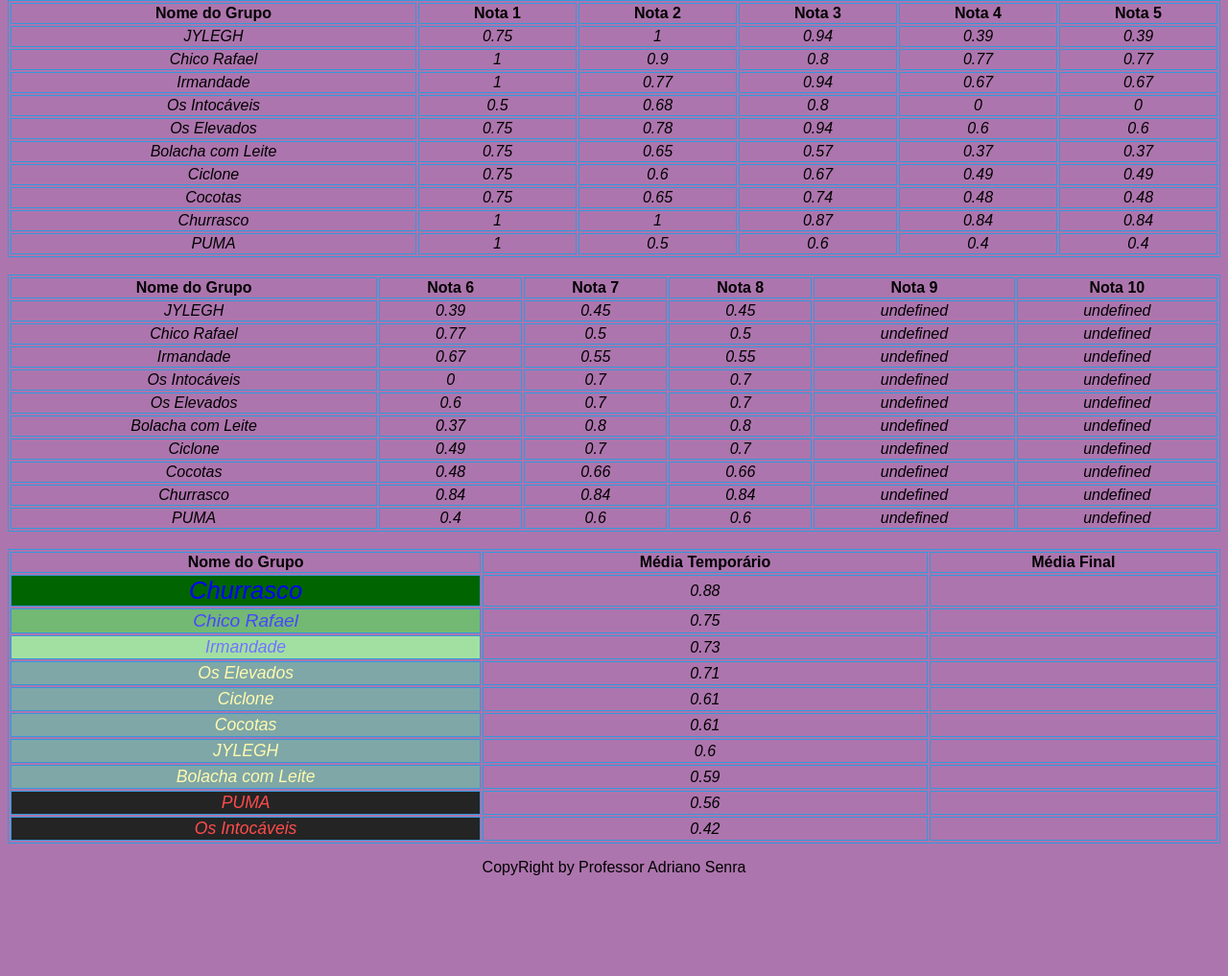
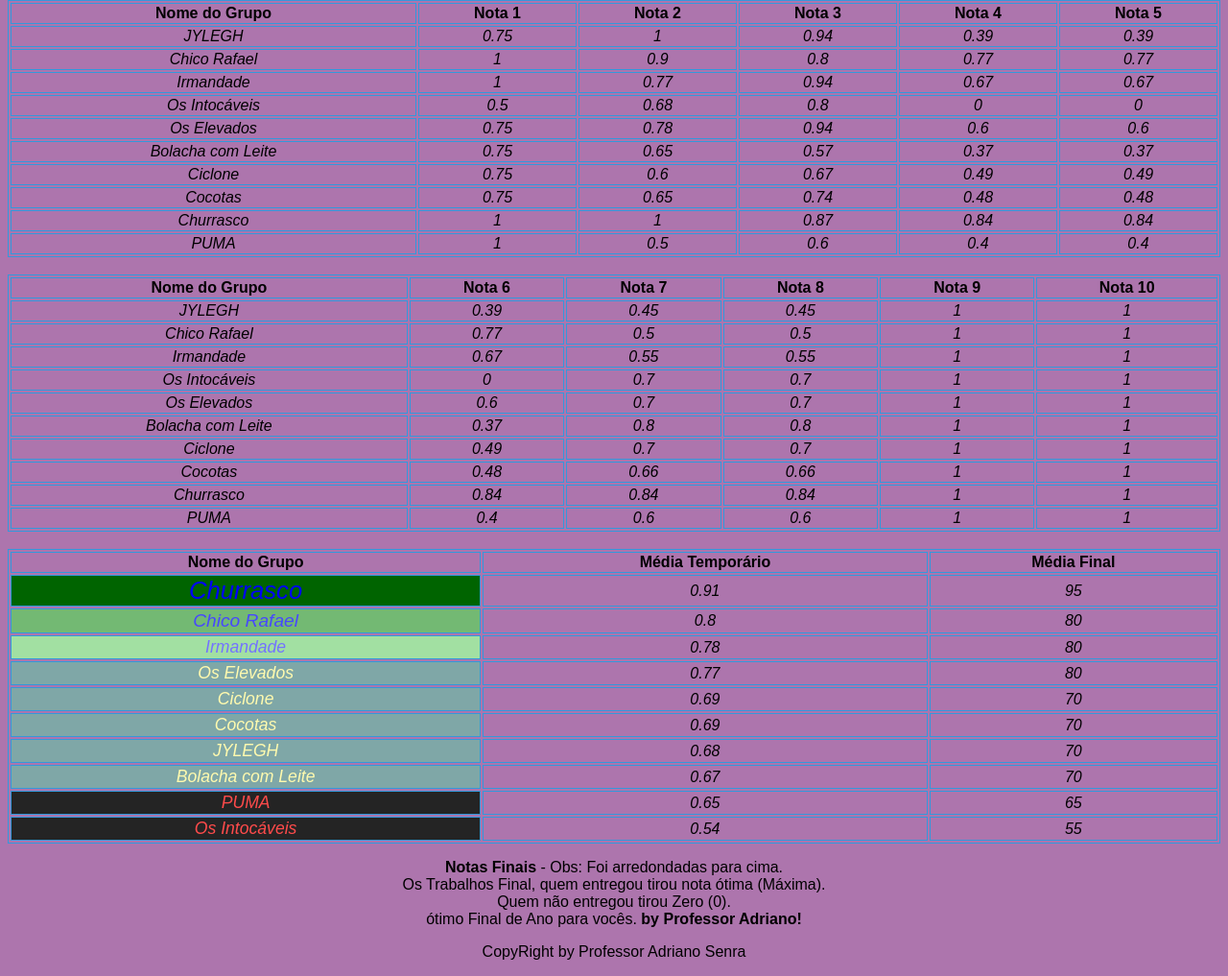
Before and after one commit to EscolaEducaRS/caicmatematica, a plain HTML site: page rank.html in a window 1280 px wide. Shown: the part 185-1202 px from the top of the page at 96% size. Before the commit the page ends 1114 px from the top, so only its background shows below. Drawn offline with Linux system fonts and the light colour scheme.

Commit message:
Add files via upload

```diff
--- a/js_docs/rank.js
+++ b/js_docs/rank.js
@@ -1,6 +1,6 @@
 let grupo1 = {
     nome: "JYLEGH",
-    notas: [0, 0.75,1,0.94,0.39,0.39,0.39,0.45,0.45],
+    notas: [0, 0.75,1,0.94,0.39,0.39,0.39,0.45,0.45,1,1],
     mediaProv: function () {
         let notasM = 0
         if (grupo1.notas[1]>0) {notasM = grupo1.notas[1] }
@@ -22,7 +22,7 @@ let grupo1 = {
 }
 let grupo2 = {
     nome: "Chico Rafael",
-    notas: [0, 1,0.9,0.8,0.77,0.77,0.77,0.5,0.5],
+    notas: [0, 1,0.9,0.8,0.77,0.77,0.77,0.5,0.5,1,1],
     mediaProv: function () {
         let notasM = 0
         if (grupo2.notas[1]>0) {notasM = grupo2.notas[1] }
@@ -44,7 +44,7 @@ let grupo2 = {
 }
 let grupo3 = {
     nome: "Irmandade",
-    notas: [0,1,0.77,0.94,0.67,0.67,0.67,0.55,0.55],
+    notas: [0,1,0.77,0.94,0.67,0.67,0.67,0.55,0.55,1,1],
     mediaProv: function () {
         let notasM = 0
         if (grupo3.notas[1]>0) {notasM = grupo3.notas[1] }
@@ -66,7 +66,7 @@ let grupo3 = {
 }
 let grupo4 = {
     nome: "Os Intocáveis",
-    notas: [0, 0.5,0.68,0.8,0,0,0,0.7,0.7],
+    notas: [0, 0.5,0.68,0.8,0,0,0,0.7,0.7,1,1],
     mediaProv: function () {
         let notasM = 0
         if (grupo4.notas[1]>0) {notasM = grupo4.notas[1] }
@@ -88,7 +88,7 @@ let grupo4 = {
 }
 let grupo5 = {
     nome: "Os Elevados",
-    notas: [0, 0.75,0.78,0.94,0.6,0.6,0.6,0.7,0.7],
+    notas: [0, 0.75,0.78,0.94,0.6,0.6,0.6,0.7,0.7,1,1],
     mediaProv: function () {
         let notasM = 0
         if (grupo5.notas[1]>0) {notasM = grupo5.notas[1] }
@@ -110,7 +110,7 @@ let grupo5 = {
 }
 let grupo6 = {
     nome: "Bolacha com Leite",
-    notas: [0,0.75,0.65,0.57,0.37,0.37,0.37,0.8,0.8],
+    notas: [0,0.75,0.65,0.57,0.37,0.37,0.37,0.8,0.8,1,1],
     mediaProv: function () {
         let notasM = 0
         if (grupo6.notas[1]>0) {notasM = grupo6.notas[1] }
@@ -132,7 +132,7 @@ let grupo6 = {
 }
 let grupo7 = {
     nome: "Ciclone",
-    notas: [0,0.75,0.6,0.67,0.49,0.49,0.49,0.7,0.7],
+    notas: [0,0.75,0.6,0.67,0.49,0.49,0.49,0.7,0.7,1,1],
     mediaProv: function () {
         let notasM = 0
         if (grupo7.notas[1]>0) {notasM = grupo7.notas[1] }
@@ -154,7 +154,7 @@ let grupo7 = {
 }
 let grupo8 = {
     nome: "Cocotas",
-    notas: [0,0.75,0.65,0.74,0.48,0.48,0.48,0.66,0.66],
+    notas: [0,0.75,0.65,0.74,0.48,0.48,0.48,0.66,0.66,1,1],
     mediaProv: function () {
         let notasM = 0
         if (grupo8.notas[1]>0) {notasM = grupo8.notas[1] }
@@ -176,7 +176,7 @@ let grupo8 = {
 }
 let grupo9 = {
     nome: "Churrasco",
-    notas: [0,1,1,0.87,0.84,0.84,0.84,0.84,0.84],
+    notas: [0,1,1,0.87,0.84,0.84,0.84,0.84,0.84,1,1],
     mediaProv: function () {
         let notasM = 0
         if (grupo9.notas[1]>0) {notasM = grupo9.notas[1] }
@@ -198,7 +198,7 @@ let grupo9 = {
 }
 let grupo10 = {
     nome: "PUMA",
-    notas: [0,1,0.5,0.6,0.4,0.4,0.4,0.6,0.6],
+    notas: [0,1,0.5,0.6,0.4,0.4,0.4,0.6,0.6,1,1],
     mediaProv: function () {
         let notasM = 0
         if (grupo10.notas[1]>0) {notasM = grupo10.notas[1] }
@@ -405,3 +405,18 @@ document.getElementById("NotaG107_1").innerText = rankOrdem[6].valor;
 document.getElementById("NotaG108_1").innerText = rankOrdem[7].valor;
 document.getElementById("NotaG109_1").innerText = rankOrdem[8].valor;
 document.getElementById("NotaG110_1").innerText = rankOrdem[9].valor;
+
+document.getElementById("NotaG101_2").innerText = round(rankOrdem[0].valor*100);
+document.getElementById("NotaG102_2").innerText = round(rankOrdem[1].valor*100);
+document.getElementById("NotaG103_2").innerText = round(rankOrdem[2].valor*100);
+document.getElementById("NotaG104_2").innerText = round(rankOrdem[3].valor*100);
+document.getElementById("NotaG105_2").innerText = round(rankOrdem[4].valor*100);
+document.getElementById("NotaG106_2").innerText = round(rankOrdem[5].valor*100);
+document.getElementById("NotaG107_2").innerText = round(rankOrdem[6].valor*100);
+document.getElementById("NotaG108_2").innerText = round(rankOrdem[7].valor*100);
+document.getElementById("NotaG109_2").innerText = round(rankOrdem[8].valor*100);
+document.getElementById("NotaG110_2").innerText = round(rankOrdem[9].valor*100);
+
+function round(x) {
+    return Math.ceil(x / 5) * 5;
+}
--- a/rank.html
+++ b/rank.html
@@ -276,6 +276,16 @@
             </table>
     </div>
     <p align="center">
+      <b>
+      Notas Finais </b>- Obs: Foi arredondadas para cima.
+      <br>
+      Os Trabalhos Final, quem entregou tirou nota ótima (Máxima).
+      <br>
+      Quem não entregou tirou Zero (0).
+      <br>
+      ótimo Final de Ano para vocês. <b>by Professor Adriano!</b>
+    </p>
+    <p align="center">
       CopyRight by Professor Adriano Senra
     </p>
 
```
